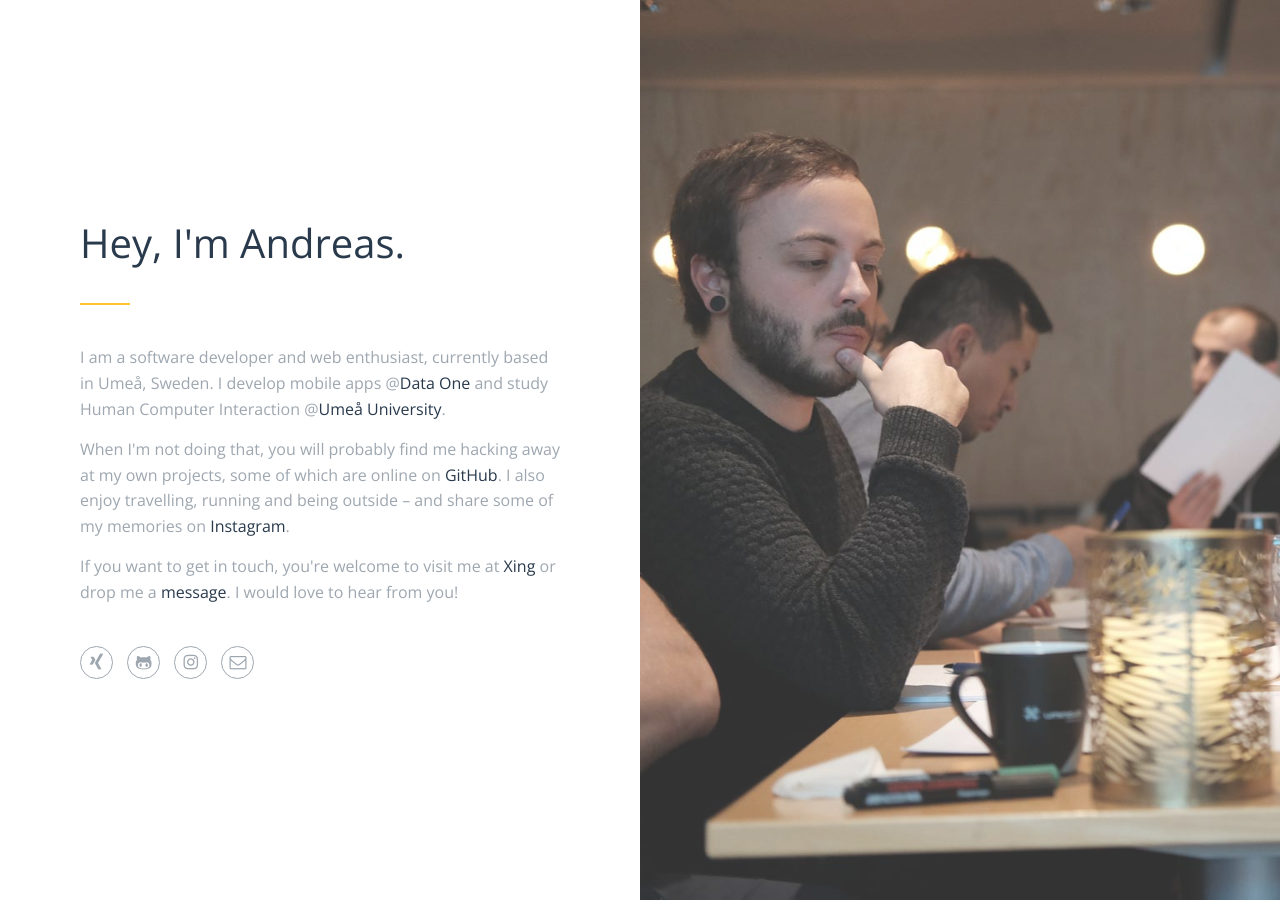
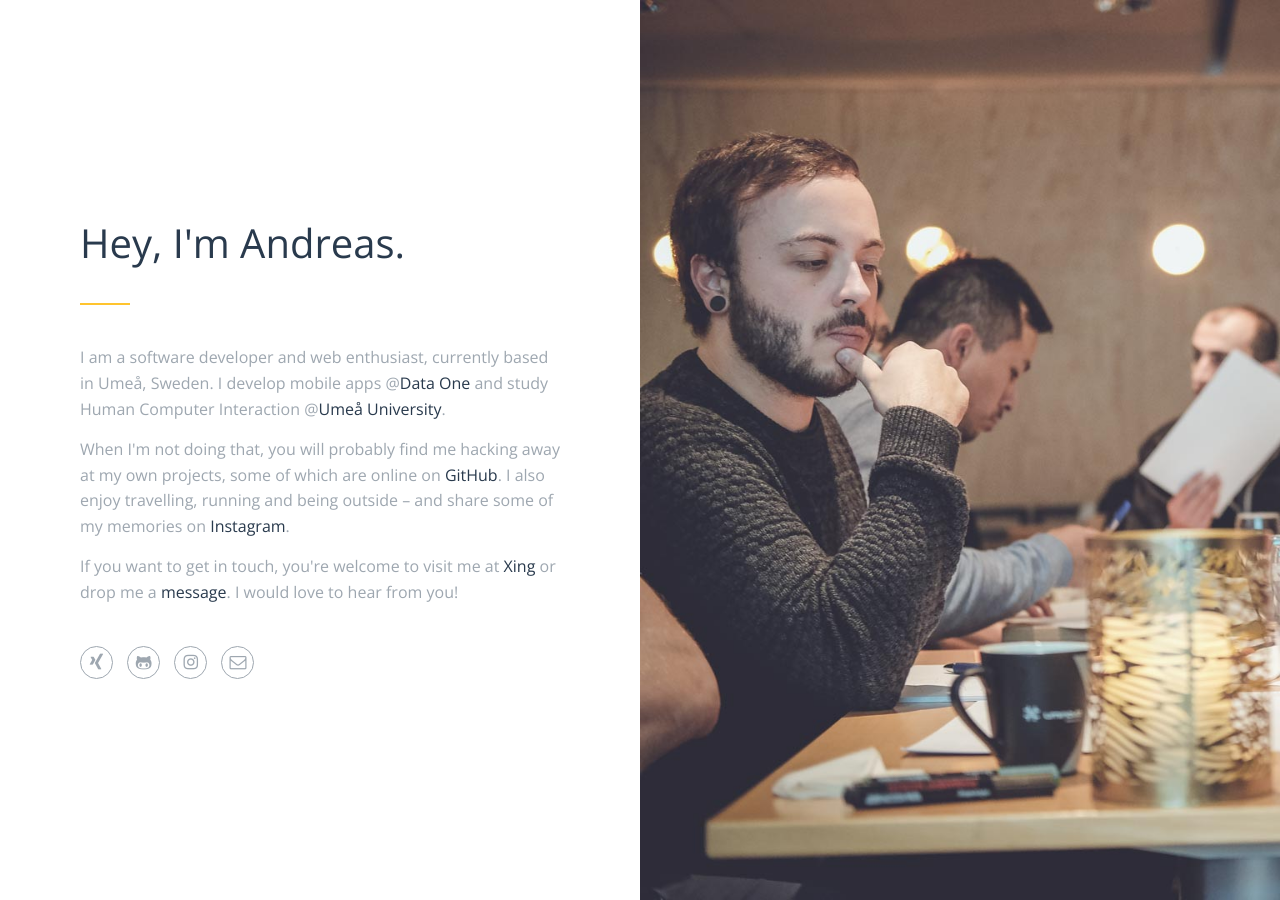
Before and after one commit to andrsphil/andrsphil.github.io, a Jekyll site: the page built from index.html, in a window 1280 px wide. Built offline with Jekyll 4.4.1, drawn with Linux system fonts in a browser that asks for light colours.

Commit message:
Improve bio-portrait look and quality

```diff
--- a/_sass/_landing.scss
+++ b/_sass/_landing.scss
@@ -27,7 +27,6 @@
   background-position: left center;
   background-size: cover;
   height: 100%;
-  opacity: 0.8;
 }
 
 
```
Also changed, not shown: assets/img/bio-portrait.jpg.
